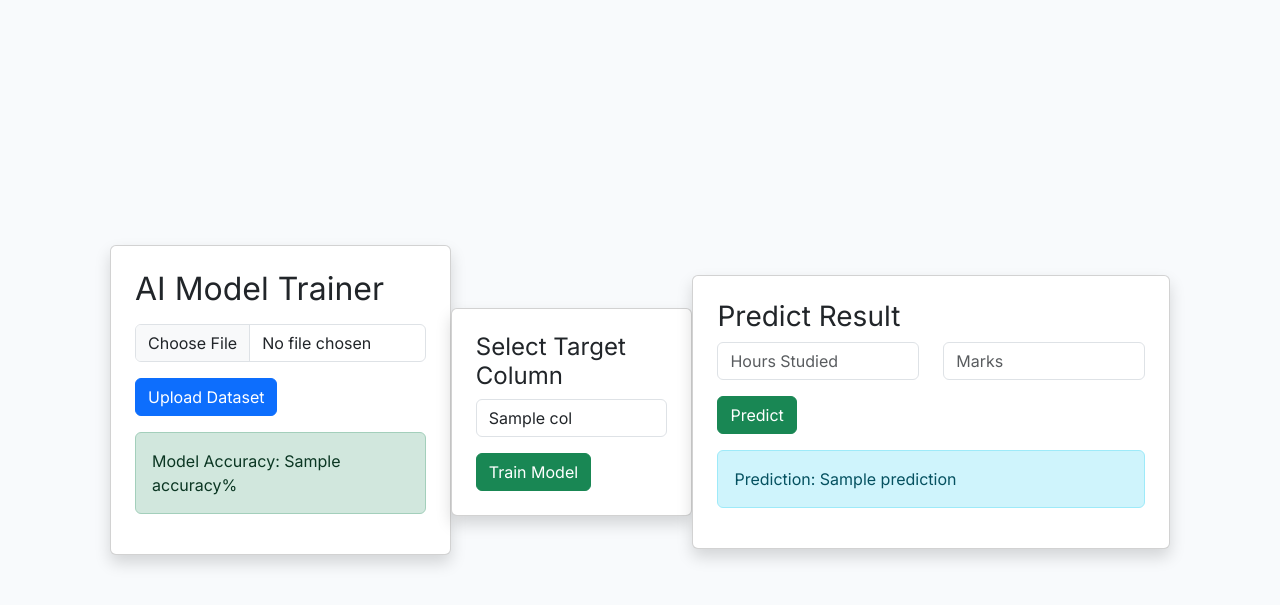
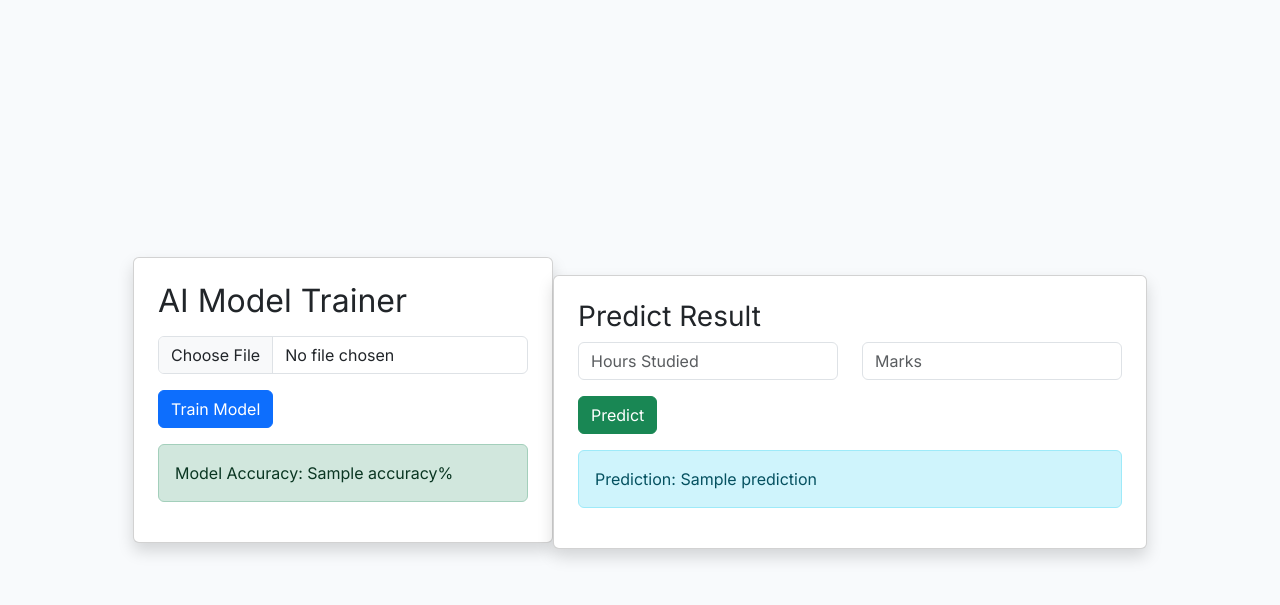
Before and after one commit to abdulkalam0217/enterprise-ai-platform, a Flask app: template templates/ai.html in a window 1280 px wide. Shown: the top 605 px of the page. Run offline with Flask 3, Linux system fonts and the light colour scheme; the template is opened without the code that fills it: most values are stand-ins (such as "Sample title", 1, 10 or a date in 2020).

Commit message:
simplified AI trainer

```diff
--- a/app.py
+++ b/app.py
@@ -294,23 +294,40 @@ def train_model():
         return redirect(url_for("login"))
 
     if request.method == "POST":
+
         file = request.files.get("file")
 
         if not file:
             return render_template("ai.html", error="No file selected")
 
-        # save uploaded file temporarily
-        filepath = "dataset.csv"
-        file.save(filepath)
+        try:
+            df = pd.read_csv(file)
 
-        try:
-            df = pd.read_csv(filepath)
+            # Features and target
+            X = df[["hours", "marks"]]
+            y = df["result"]
 
-            columns = list(df.columns)
+            from sklearn.model_selection import train_test_split
+            from sklearn.linear_model import LogisticRegression
+            from sklearn.metrics import accuracy_score
+
+            X_train, X_test, y_train, y_test = train_test_split(
+                X, y, test_size=0.2, random_state=42
+            )
+
+            model = LogisticRegression(max_iter=1000)
+            model.fit(X_train, y_train)
+
+            y_pred = model.predict(X_test)
+
+            accuracy = round(accuracy_score(y_test, y_pred) * 100, 2)
+
+            save_model(model)
 
             return render_template(
                 "ai.html",
-                columns=columns
+                success="Model trained successfully!",
+                accuracy=accuracy
             )
 
         except Exception as e:
@@ -318,48 +335,7 @@ def train_model():
 
     return render_template("ai.html")
 
-@app.route("/train_model_select", methods=["POST"])
-def train_model_select():
 
-    if "user" not in session:
-        return redirect(url_for("login"))
-
-    filepath = "dataset.csv"
-
-    if not os.path.exists(filepath):
-        return render_template("ai.html", error="Upload dataset first")
-
-    df = pd.read_csv(filepath)
-
-    target_column = request.form.get("target_column")
-
-    if target_column not in df.columns:
-        return render_template("ai.html", error="Invalid target column")
-
-    X = df.drop(columns=[target_column])
-    y = df[target_column]
-
-    from sklearn.model_selection import train_test_split
-    from sklearn.linear_model import LogisticRegression
-    from sklearn.metrics import accuracy_score
-
-    X_train, X_test, y_train, y_test = train_test_split(
-        X, y, test_size=0.2, random_state=42
-    )
-
-    model = LogisticRegression(max_iter=1000)
-    model.fit(X_train, y_train)
-
-    y_pred = model.predict(X_test)
-    accuracy = round(accuracy_score(y_test, y_pred) * 100, 2)
-
-    save_model(model)
-
-    return render_template(
-        "ai.html",
-        success="Model trained successfully!",
-        accuracy=accuracy
-    )
 # ================= RUN =================
 
 if __name__ == "__main__":
--- a/templates/ai.html
+++ b/templates/ai.html
@@ -7,13 +7,19 @@
 <div class="card p-4 shadow">
     <h2 class="mb-3">AI Model Trainer</h2>
 
-    <form method="POST" enctype="multipart/form-data">
+    <form method="POST" action="/train_model" enctype="multipart/form-data">
         <div class="mb-3">
             <input type="file" class="form-control" name="file" required>
         </div>
 
-        <button class="btn btn-primary">Upload Dataset</button>
+        <button class="btn btn-primary">Train Model</button>
     </form>
+
+    {% if success %}
+        <div class="alert alert-success mt-3">
+            {{ success }}
+        </div>
+    {% endif %}
 
     {% if accuracy %}
         <div class="alert alert-success mt-3">
@@ -30,42 +36,13 @@
 </div>
 
 
-<!-- ================= TARGET COLUMN SELECTION ================= -->
-
-{% if columns %}
-
-<div class="card p-4 shadow mt-4">
-
-<h4>Select Target Column</h4>
-
-<form method="POST" action="/train_model_select">
-
-<div class="mb-3">
-<select class="form-control" name="target_column" required>
-
-{% for col in columns %}
-<option value="{{ col }}">{{ col }}</option>
-{% endfor %}
-
-</select>
-</div>
-
-<button class="btn btn-success">Train Model</button>
-
-</form>
-
-</div>
-
-{% endif %}
-
-
 <!-- ================= MANUAL PREDICTION ================= -->
 
 <div class="card p-4 shadow mt-4">
 
     <h3>Predict Result</h3>
 
-    <form method="POST">
+    <form method="POST" action="/ai_prediction">
 
         <div class="row">
 
```
